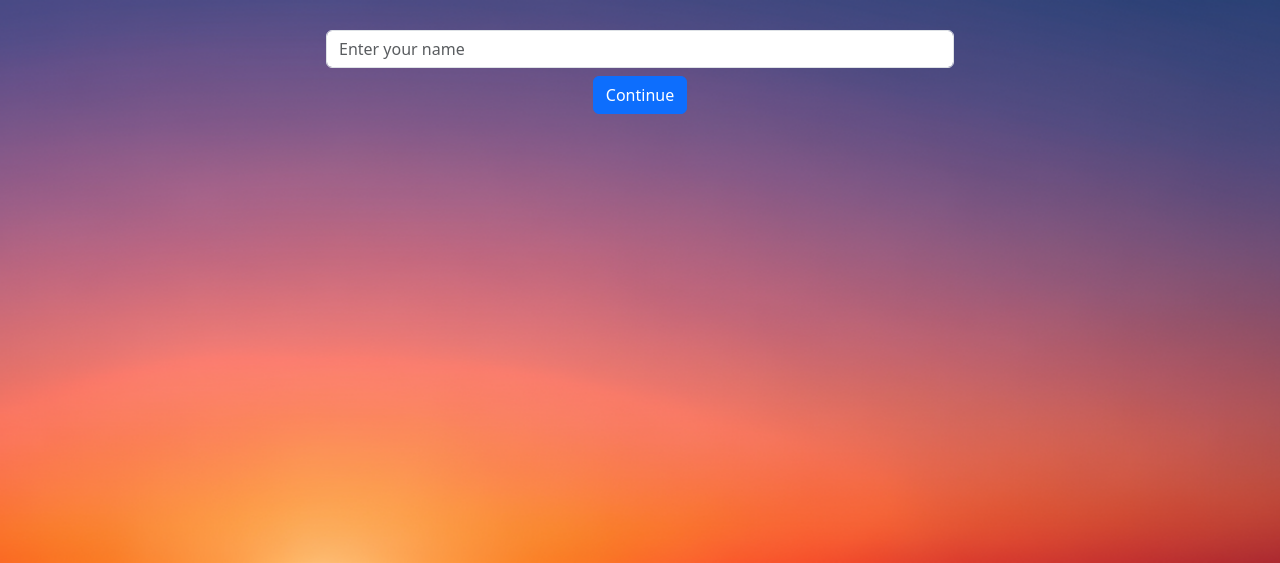
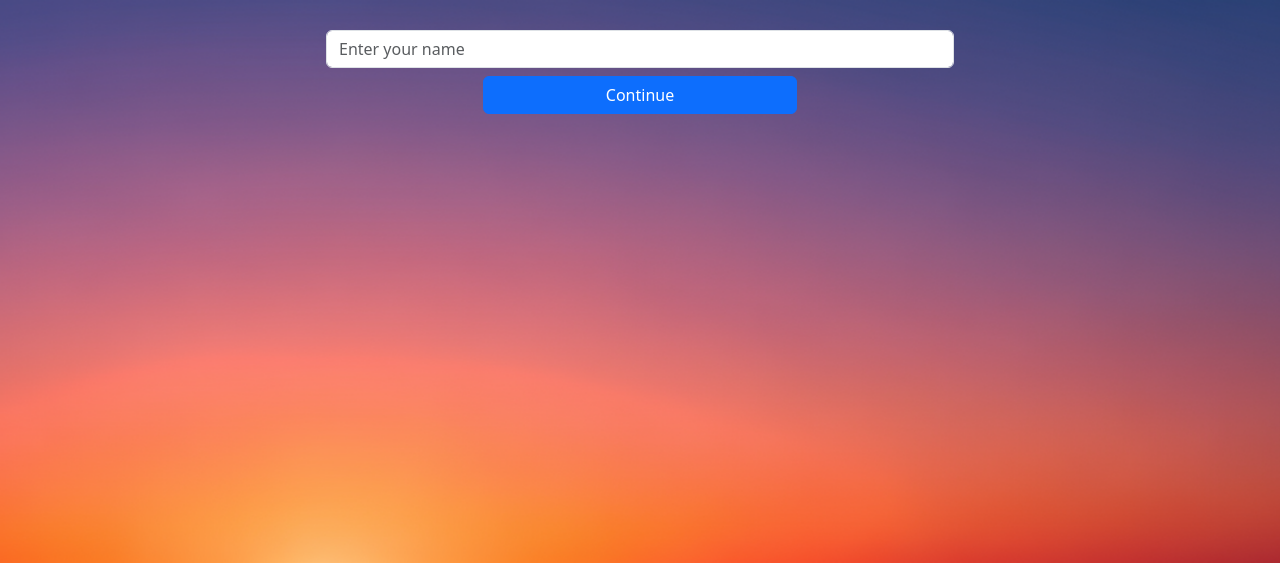
Before and after one commit to ChamzDcoder/mbrelolomarichamberlain-assignment, a plain HTML site: page index.html in a window 1280 px wide. Shown: the part 237-800 px from the top of the page. Drawn offline with Linux system fonts and the light colour scheme.

Commit message:
updated files

```diff
--- a/index.html
+++ b/index.html
@@ -30,7 +30,7 @@
         d-flex flex-column justify-content-center align-items-center">
       <input type="text" id="input1" placeholder="Enter your name"
         class="form-control mb-2 mb-md-2 w-50 w-md-50 w-sm-25">
-      <button class="btn btn-primary" id="login">Continue</button>
+      <button class="btn btn-primary w-25" id="login">Continue</button>
     </div>
   </div>
 
```
Also changed, not shown: assets/js/script.js (+4 -5 lines), pages/weather.html (+1 -1 lines).
